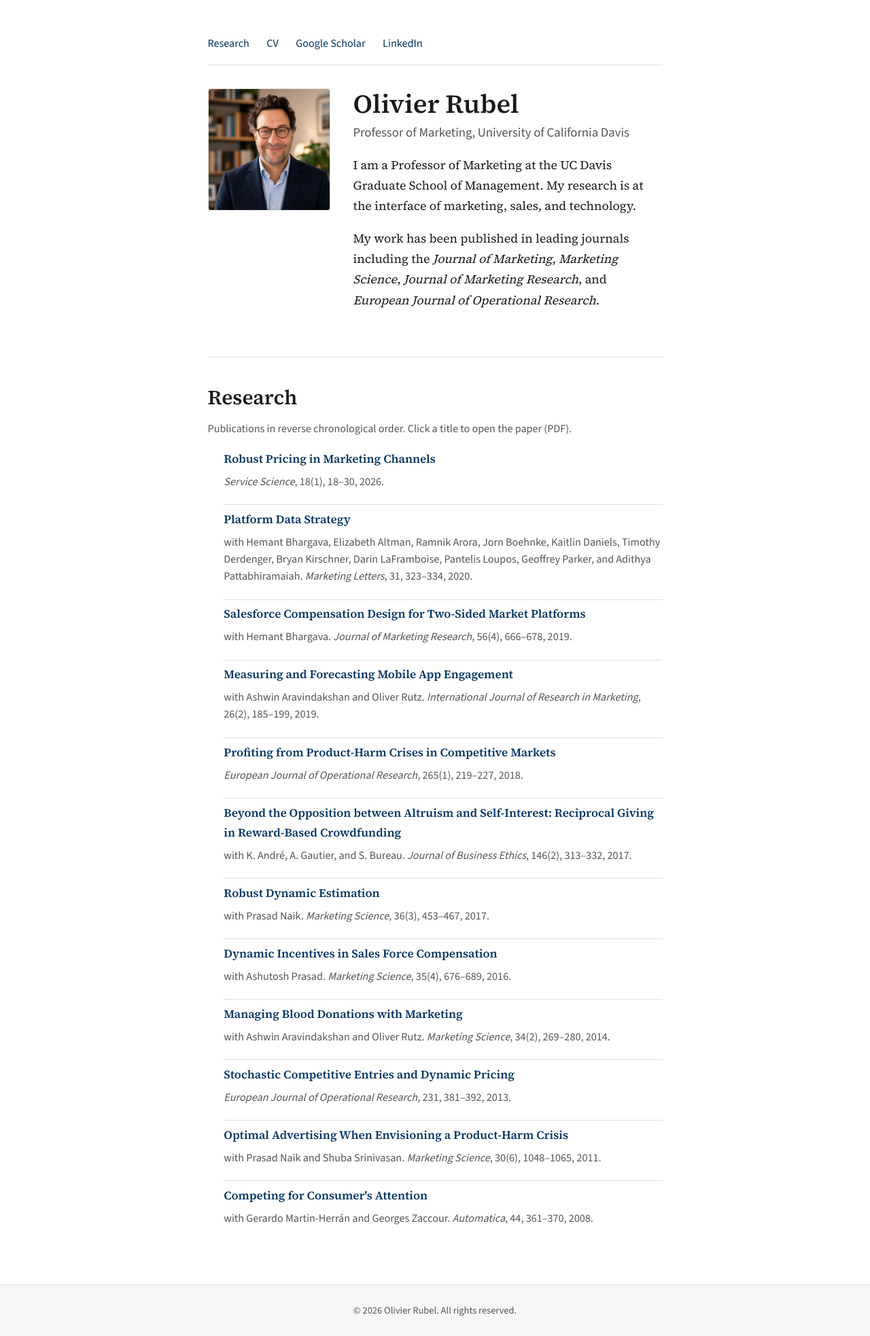
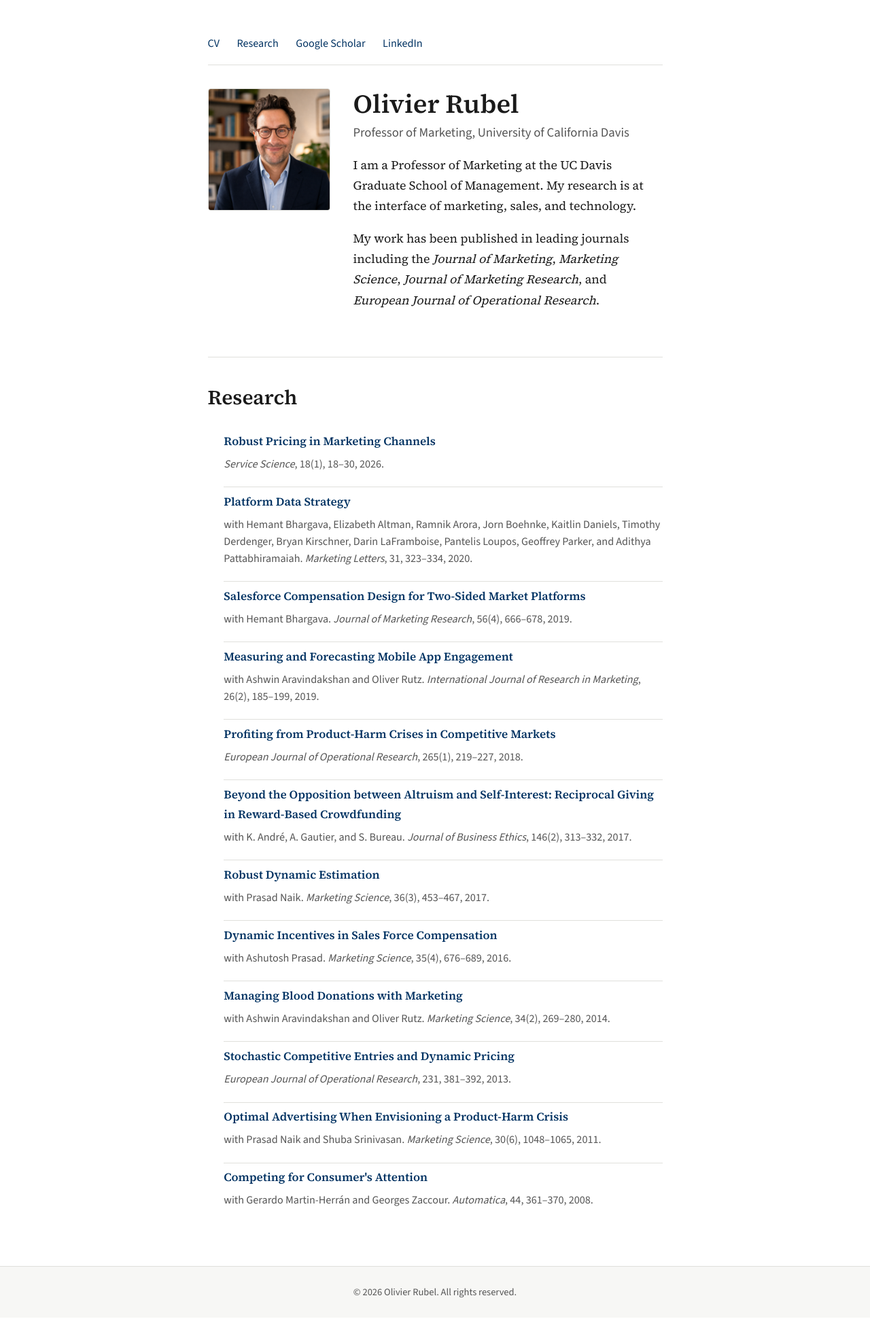
Before and after one commit to or-marketing/rubel.github.io, a Jekyll site: the page built from index.md, in a window 1280 px wide. Shown: the whole page at 68% size. Built offline with Jekyll 4.4.1, drawn with Linux system fonts in a browser that asks for light colours; after the commit the page ends 1939 px from its top, so only the background shows below that.

Commit message:
Reorder top links and remove research section intro text.
Co-authored-by: Cursor <cursoragent@cursor.com>

```diff
--- a/_includes/top-links.html
+++ b/_includes/top-links.html
@@ -1,6 +1,6 @@
 <div class="quick-links quick-links-top">
+  <a href="{{ '/CV.pdf' | absolute_url }}?v=3" target="_blank" rel="noopener">CV</a>
   <a href="{{ '/' | relative_url }}#research">Research</a>
-  <a href="{{ '/CV.pdf' | absolute_url }}?v=3" target="_blank" rel="noopener">CV</a>
   <a href="https://scholar.google.com/citations?user=RZs8_XoAAAAJ&hl=en&oi=ao">Google Scholar</a>
   <a href="https://www.linkedin.com/in/olivier-rubel-b243411/">LinkedIn</a>
 </div>
--- a/assets/css/style.css
+++ b/assets/css/style.css
@@ -258,15 +258,9 @@ img { max-width: 100%; height: auto; }
 .research-section h2 {
   font-family: var(--font-serif);
   font-size: 1.75rem;
-  margin: 0 0 0.5rem;
+  margin: 0 0 1.5rem;
   border: none;
   padding: 0;
-}
-
-.research-intro {
-  color: var(--color-text-muted);
-  margin: 0 0 1.5rem;
-  font-size: 0.95rem;
 }
 
 .research-list {
--- a/index.md
+++ b/index.md
@@ -28,6 +28,5 @@ description: Professor of Marketing at UC Davis Graduate School of Management
 
 <section id="research" class="research-section">
   <h2>Research</h2>
-  <p class="research-intro">Publications in reverse chronological order. Click a title to open the paper (PDF).</p>
   {% include publications.html %}
 </section>
```
